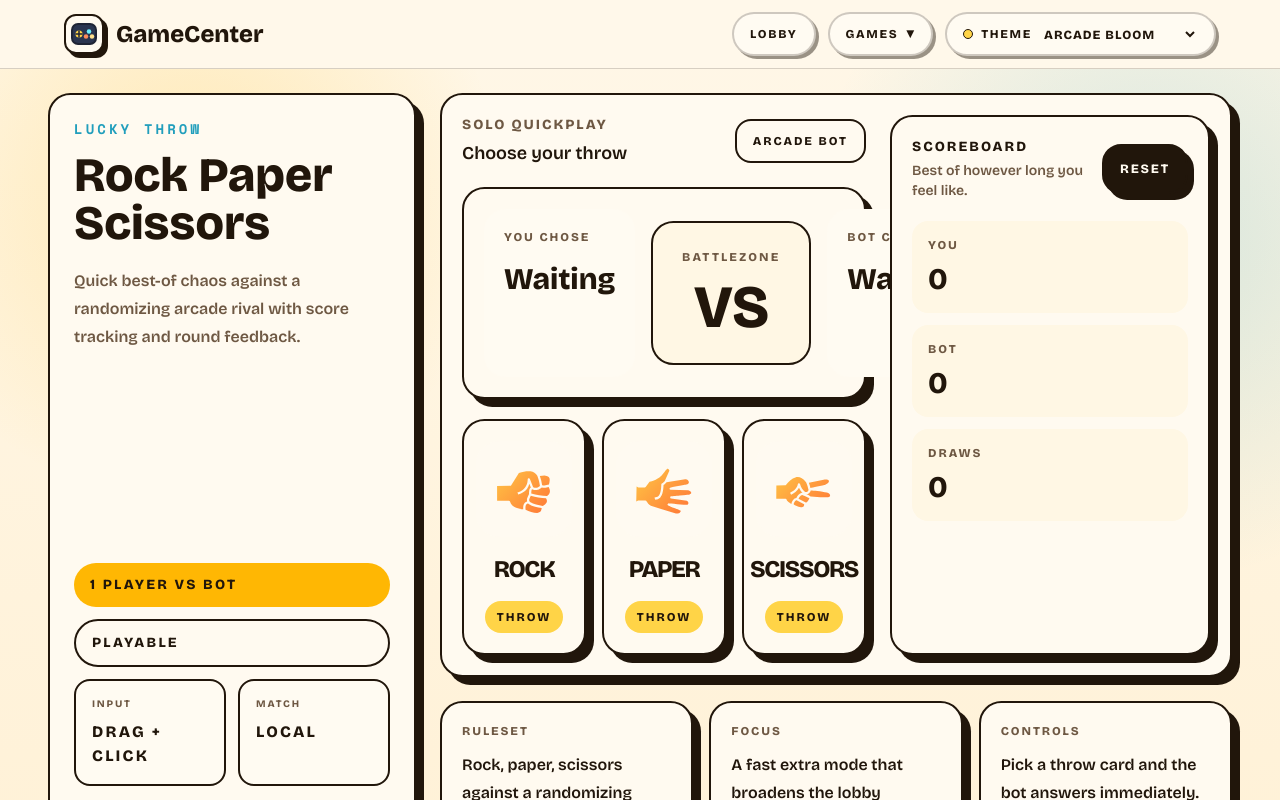
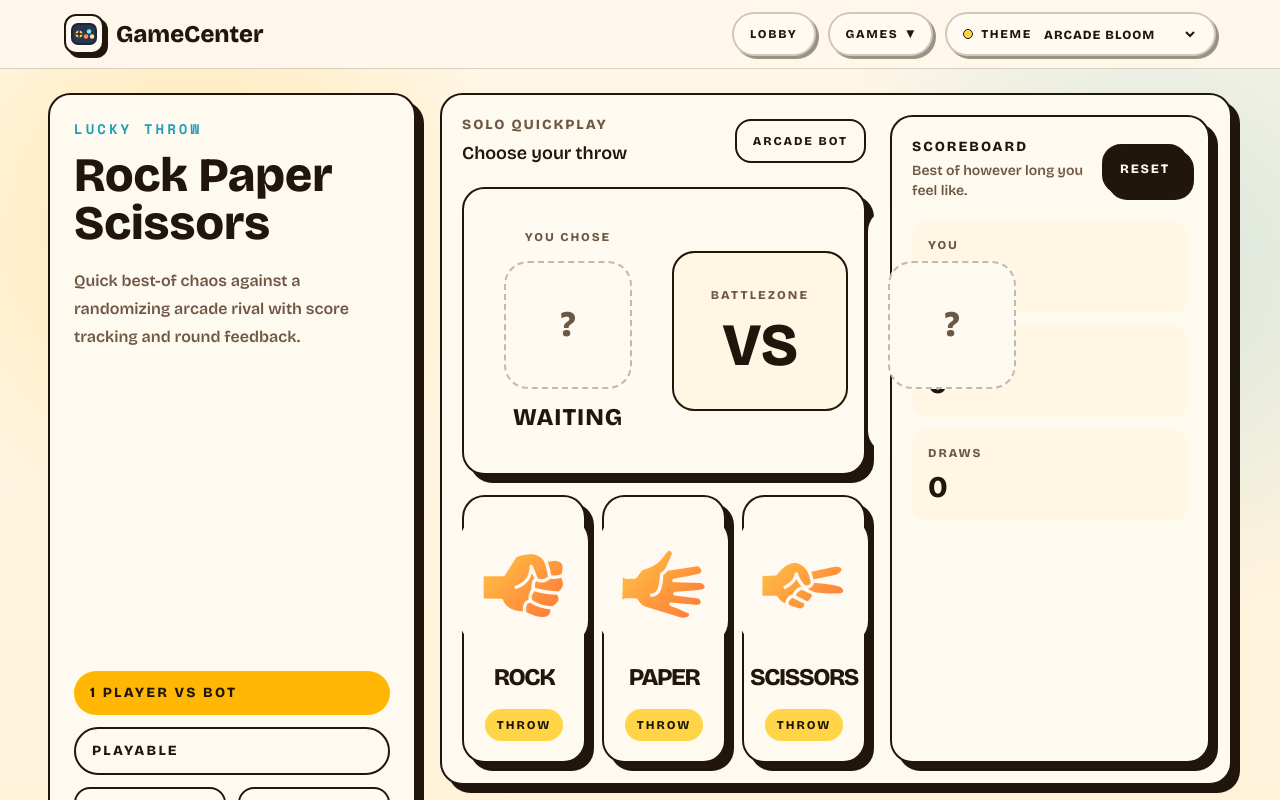
Before and after one commit to tychesama/game-center, a Next.js app: page /rps in a window 1280 px wide. Shown: the top 800 px of the page. Built offline with nearby package versions, Linux system fonts and the light colour scheme.

Commit message:
fix: center rps battlezone layout

```diff
--- a/src/components/rps-game.tsx
+++ b/src/components/rps-game.tsx
@@ -134,9 +134,9 @@ export function RpsGame() {
           </div>
         </div>
 
-        <div className="gc-panel grid gap-4 p-5 md:grid-cols-[1fr_10rem_1fr] md:items-center">
+        <div className="gc-panel grid gap-5 p-5 md:grid-cols-[1fr_11rem_1fr] md:items-center">
           <RoundCard label="You chose" throwValue={playerThrow} />
-          <div className="flex min-h-36 flex-col items-center justify-center rounded-[var(--gc-radius)] border-2 border-[var(--gc-ink)] bg-[var(--gc-panel-strong)] px-4 py-6 text-center">
+          <div className="order-first flex min-h-40 flex-col items-center justify-center rounded-[var(--gc-radius)] border-2 border-[var(--gc-ink)] bg-[var(--gc-panel-strong)] px-4 py-6 text-center md:order-none">
             <p className="text-xs font-black uppercase tracking-[0.18em] text-[var(--gc-muted)]">Battlezone</p>
             <p className="mt-3 text-6xl font-black leading-none">
               {countdown !== null ? countdown : "VS"}
@@ -152,9 +152,9 @@ export function RpsGame() {
               type="button"
               onClick={() => playRound(choice)}
               disabled={countdown !== null}
-              className="gc-panel flex min-h-40 flex-col items-center justify-center gap-4 p-5 text-center transition hover:-translate-y-1 disabled:cursor-not-allowed disabled:opacity-60"
+              className="gc-panel flex min-h-48 flex-col items-center justify-center gap-4 p-5 text-center transition hover:-translate-y-1 disabled:cursor-not-allowed disabled:opacity-60"
             >
-              <span className="relative flex h-24 w-24 items-center justify-center rounded-3xl bg-[var(--gc-panel-float)] p-4">
+              <span className="relative flex h-32 w-32 items-center justify-center rounded-3xl bg-[var(--gc-panel-float)] p-4">
                 <ThrowIcon throwValue={choice} />
               </span>
               <span className="text-2xl font-black uppercase tracking-[-0.06em]">{labels[choice]}</span>
@@ -191,17 +191,22 @@ export function RpsGame() {
 
 function RoundCard(props: { label: string; throwValue?: Throw | null; mirrored?: boolean }) {
   return (
-    <div className="rounded-[var(--gc-radius)] bg-[var(--gc-panel-soft)] p-5">
+    <div className="rounded-[var(--gc-radius)] bg-[var(--gc-panel-soft)] p-5 text-center">
       <p className="text-xs font-black uppercase tracking-[0.16em] text-[var(--gc-muted)]">{props.label}</p>
       {props.throwValue ? (
-        <div className="mt-4 flex min-h-24 items-center justify-center gap-4">
-          <span className="relative flex h-20 w-20 items-center justify-center rounded-2xl bg-[var(--gc-panel-float)] p-3">
+        <div className="mt-4 flex min-h-40 flex-col items-center justify-center gap-3">
+          <span className="relative flex h-32 w-32 items-center justify-center rounded-3xl bg-[var(--gc-panel-float)] p-4">
             <ThrowIcon throwValue={props.throwValue} mirrored={props.mirrored} />
           </span>
-          <p className="text-2xl font-black">{labels[props.throwValue]}</p>
+          <p className="text-2xl font-black uppercase tracking-[0.04em]">{labels[props.throwValue]}</p>
         </div>
       ) : (
-        <p className="mt-4 min-h-24 text-3xl font-black">Waiting</p>
+        <div className="mt-4 flex min-h-40 flex-col items-center justify-center gap-3">
+          <span className="relative flex h-32 w-32 items-center justify-center rounded-3xl border-2 border-dashed border-[color:color-mix(in_srgb,var(--gc-ink)_28%,transparent)] bg-[var(--gc-panel-float)] text-4xl font-black text-[var(--gc-muted)]">
+            ?
+          </span>
+          <p className="text-2xl font-black uppercase tracking-[0.04em]">Waiting</p>
+        </div>
       )}
     </div>
   );
```
